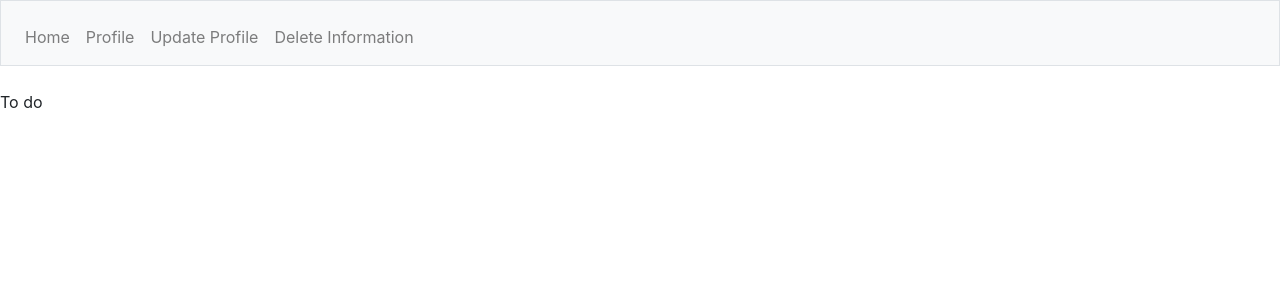
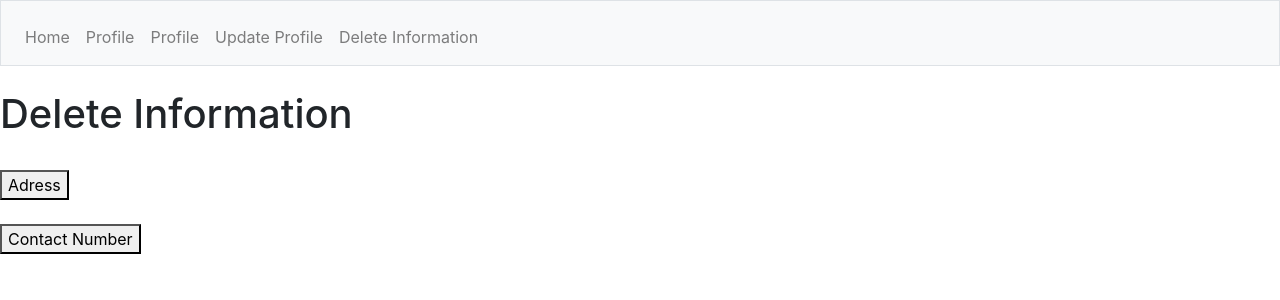
Before and after one commit to AdelaMester/OAuth-Django, a Django app: page /deleteinformation/ in a window 1280 px wide. Shown: the top 300 px of the page. Run offline with Django 3.2, Linux system fonts and the light colour scheme; some libraries are stand-ins or nearby versions.

```diff
--- a/crudapp/templates/crudapp/deleteinformation.html
+++ b/crudapp/templates/crudapp/deleteinformation.html
@@ -5,7 +5,12 @@
     {% endblock %}
 
 {% block main %}
-
-    To do
+    <h1>Delete Information</h1>
+    <br>
+    <form method="delete"> {% csrf_token %}
+        <button type="submit" id="address" formaction="/deleteinformation/">Adress</button>
+        <br><br>
+        <button type="submit" id="mobile" formaction="/deleteinformation/">Contact Number</button>
+    </form>
 
 {% endblock %}
--- a/crudapp/templates/crudapp/layout.html
+++ b/crudapp/templates/crudapp/layout.html
@@ -26,6 +26,7 @@
                 <ul class="navbar-nav mr-auto mt-2">
                     <li class="nav-item"><a class="nav-link" href="/home">Home</a></li>
                     <li class="nav-item"><a class="nav-link" href="/profile">Profile</a></li>
+                    <li class="nav-item"><a class="nav-link" href="/insertinformation">Profile</a></li>
                     <li class="nav-item"><a class="nav-link" href="/updateprofile">Update Profile</a></li>
                     <li class="nav-item"><a class="nav-link" href="/deleteinformation">Delete Information</a></li>
 
--- a/crudapp/views.py
+++ b/crudapp/views.py
@@ -61,9 +61,21 @@ def updateprofile(request):
         return HttpResponseRedirect("/profile/")
 
 
+def insertinformation(request):
+    if request.method == 'GET':
+        return render(request, "crudapp/insertinformation.html")
+
+
 def deleteinformation(request):
     if request.method == 'GET':
         return render(request, "crudapp/deleteinformation.html")
+    onn = psycopg2.connect(os.environ.get('DATABASE_URL'))
+    cur = conn.cursor()
+    if request.method == 'DELETE':
+        if request.POST.get('id') == 'address':
+            cur.execute("DELETE users SET address =%s WHERE username=%s", (address, request.session['name']))
+            conn.commit()
+
 
 def request_identity(request):
     state = str(uuid4())
```
Also changed, not shown: crudapp/templates/crudapp/insertinfortmation.html (added, +17 -0 lines).
